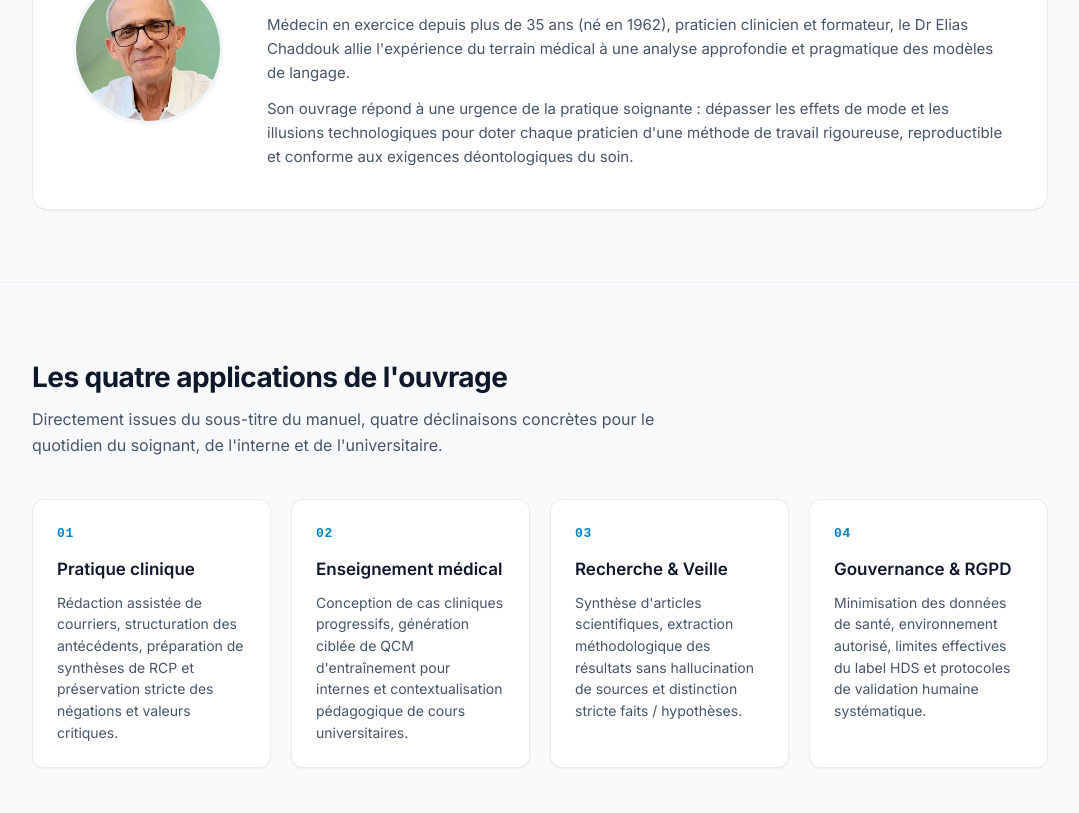
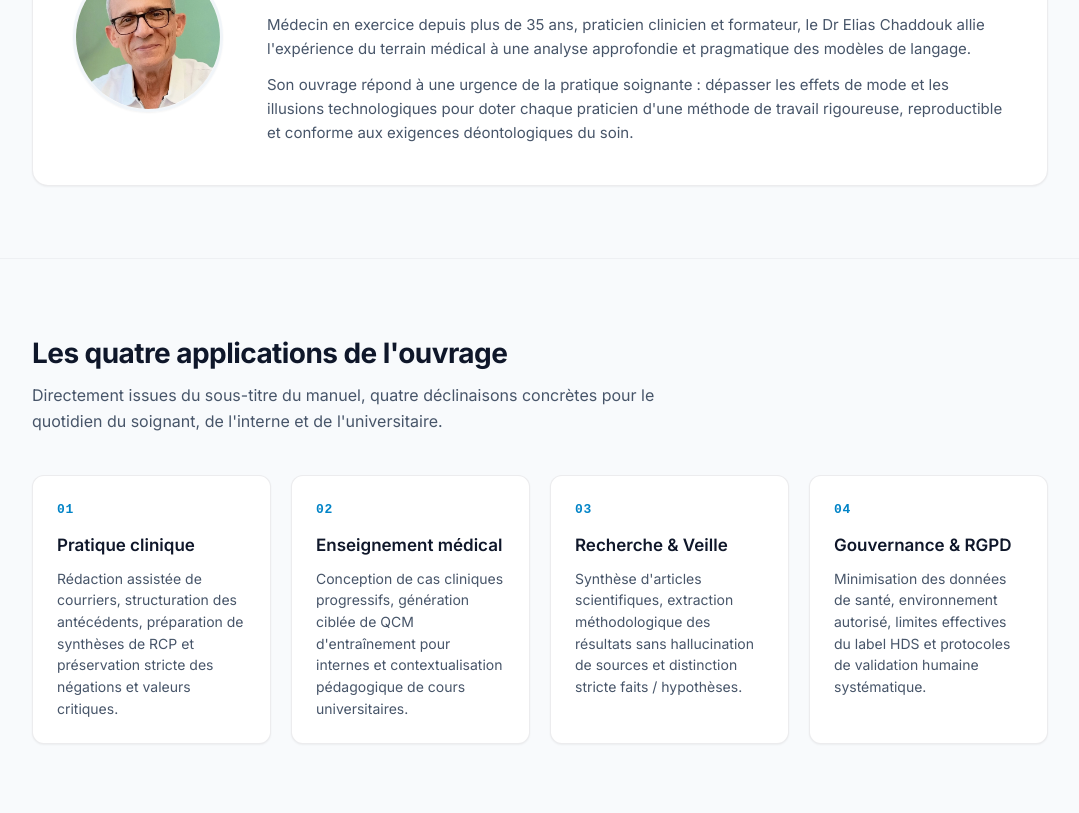
Before and after one commit to PhoenixPerformance1/sante-ia, a plain HTML site: page index.html in a window 1280 px wide. Shown: the part 1093-1906 px from the top of the page, without its empty margins (100-1179 px from the left). Drawn offline with Linux system fonts and the light colour scheme.

Commit message:
fix: remove mention of birth year (né en 1962) from author bio

```diff
--- a/index.html
+++ b/index.html
@@ -102,7 +102,7 @@
             <h2 class="author-name">Dr Elias Chaddouk</h2>
             <div class="author-role">Médecin Praticien · Auteur · Formateur</div>
             <p class="author-bio">
-              Médecin en exercice depuis plus de 35 ans (né en 1962), praticien clinicien et formateur, le Dr Elias Chaddouk allie l'expérience du terrain médical à une analyse approfondie et pragmatique des modèles de langage.
+              Médecin en exercice depuis plus de 35 ans, praticien clinicien et formateur, le Dr Elias Chaddouk allie l'expérience du terrain médical à une analyse approfondie et pragmatique des modèles de langage.
             </p>
             <p class="author-bio">
               Son ouvrage répond à une urgence de la pratique soignante : dépasser les effets de mode et les illusions technologiques pour doter chaque praticien d'une méthode de travail rigoureuse, reproductible et conforme aux exigences déontologiques du soin.
```
